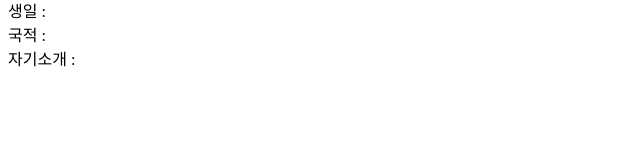
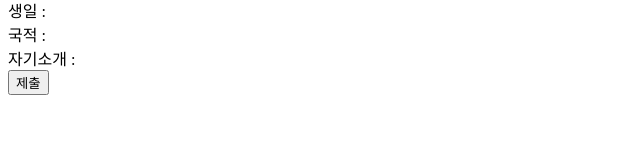
Before and after one commit to TaeHeeKim98/React_inflearn, a React (Vite) app in the folder section05/: page / in a window 1280 px wide. Shown: the part 135-295 px from the top of the page, without its empty margins (0-640 px from the left). Built offline with nearby package versions, Linux system fonts and the light colour scheme.

Commit message:
no message

```diff
--- a/section05/src/components/Register.jsx
+++ b/section05/src/components/Register.jsx
@@ -1,4 +1,4 @@
-import { useState } from "react";
+import { useState, useRef } from "react";
 //간단한 회원가입 폼
 const Register = () => {
   const [input, setInput] = useState({
@@ -8,17 +8,30 @@
     bio: "",
   });
 
+  const countRef = useRef(0);
+  const inputRef = useRef();
+
   const onChange = (e) => {
+    countRef.current++;
+    console.log(countRef.current);
     setInput({
       ...input,
       [e.target.name]: e.target.value,
     });
   };
 
+  const onsubmit = () => {
+    if (input.name === "") {
+      //이름을 입력하는 DOM 요소 포커스
+      inputRef.current.focus();
+    }
+  };
+
   return (
     <>
       <div>
         <input
+          ref={inputRef}
           name="name"
           value={input.name}
           onChange={onChange}
@@ -48,6 +61,7 @@
       <div>생일 : {input.birth}</div>
       <div>국적 : {input.country}</div>
       <div>자기소개 : {input.bio}</div>
+      <button onClick={onsubmit}>제출</button>
     </>
   );
 };
```
